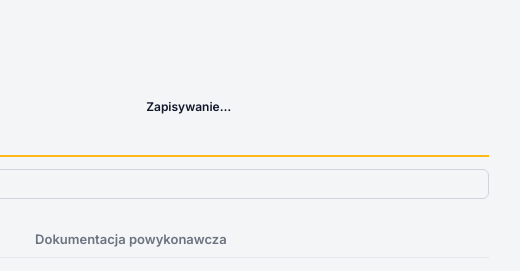
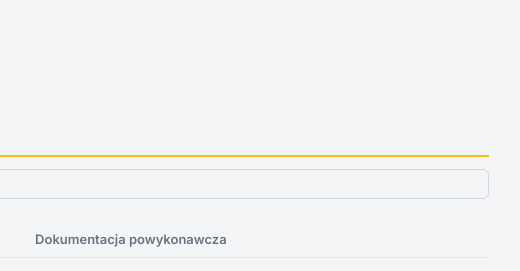
Before and after one commit to bartosz-cmyk/ratio-strona, a website: page mvp-pokrycie-ofertami.html in a window 1280 px wide. Shown: the top 271 px of the page, 641-1161 px from the left. Drawn offline with nearby package versions, Linux system fonts and the light colour scheme.

Commit message:
Podnies wersje Node do 22 i napraw wskaznik zapisu

```diff
--- a/mvp-pokrycie-ofertami.html
+++ b/mvp-pokrycie-ofertami.html
@@ -559,7 +559,7 @@
       <h1>Pokrycie kosztorysu ofertami</h1>
       <p class="sub">Prototyp roboczy. Dane zapisują się automatycznie w chmurze.</p>
     </div>
-    <span class="save-indicator" id="save-indicator">Zapisywanie…</span>
+    <span class="save-indicator" id="save-indicator"></span>
     <span class="toast" id="toast"></span>
   </div>
 
```
Also changed, not shown: netlify.toml.
